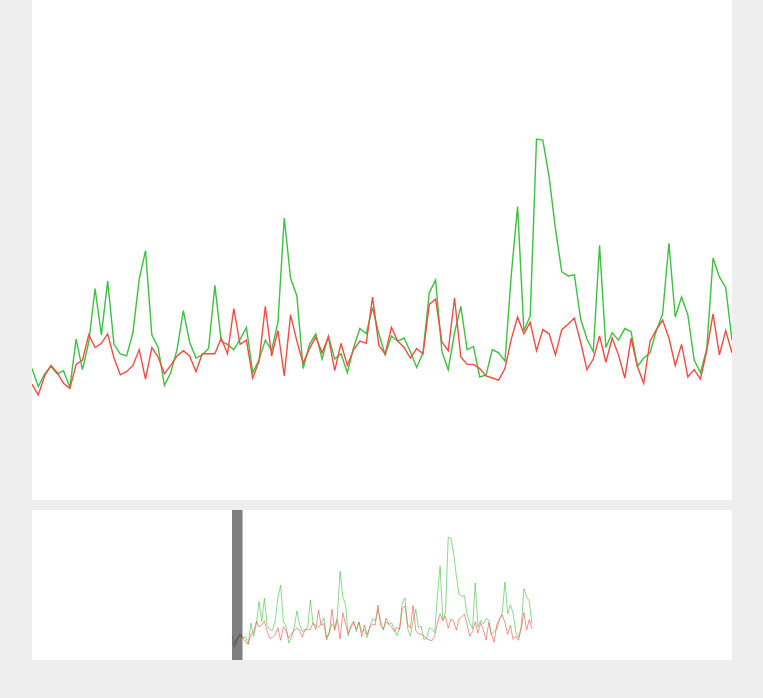
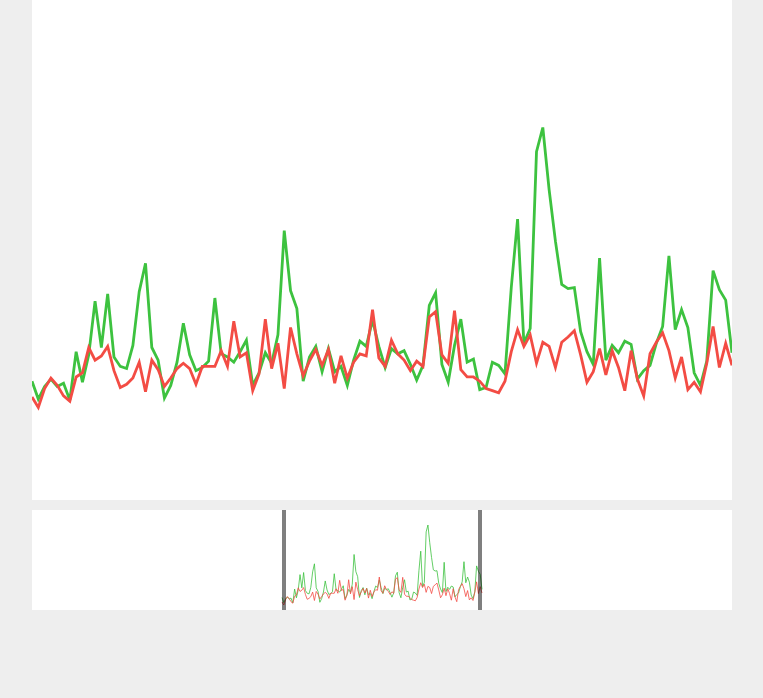
Before and after one commit to Odenzzz/telegram-contest-chart-javascript, a website built with webpack: page src/html/index.html in a window 1280 px wide. Shown: the whole page, without its empty margins (258-1021 px from the left). Built offline with nearby package versions, Linux system fonts and the light colour scheme.

Commit message:
add chart map move and set end and start of chart

```diff
--- a/src/js/script.js
+++ b/src/js/script.js
@@ -14,13 +14,15 @@ class Chart {
 
 		this.end = this.x[this.x.length - 1];
 
+		this.viewBoxWidth = 100;
+
 		this.parseData(data);
 
-		this.controls = new ChartControls({
+		this.layout = new ChartTemplate({
 			chart: this
 		});
 
-		this.controls.init();
+		this.layout.init();
 
 	}
 
@@ -80,12 +82,13 @@ class Chart {
 	}
 
 	getChartMinMaxValueInRange(start, end){
+
 		let min = 99999999999999999;
 		let max = 0;
 
 		if (this.getActiveLinesCount() === 0){
 			// Prevent the not smooth animation on disable last chart
-			return {min: 0, max: 100};
+			return {min: 0, max: this.chart.viewBoxWidth};
 		}
 
 		for (let coordIndex in this.x){
@@ -97,9 +100,15 @@ class Chart {
 						max = line.coords[coordIndex] > max ? line.coords[coordIndex] : max;
 					}
 				}
+			}else{
+				for (let lineIndex in this.lines){
+					const line = this.lines[lineIndex];
+					if (line.active){
+						min = line.coords[coordIndex] < min ? line.coords[coordIndex] : min;
+					}
+				}
 			}
 		}
-
 		return {min, max};
 	}
 
@@ -115,20 +124,23 @@ class Chart {
 
 	}
 
-	drawLines(target, start = this.start, end = this.end){
+	drawLines({target, startPercent = 0, endPercent = this.viewBoxWidth}){
+
+		let start = this.start + ((this.end - this.start) * (startPercent / this.viewBoxWidth));
+		let end = this.end - ((this.end - this.start) * (1 - (endPercent / this.viewBoxWidth)));
 
 		const aspectRatioCoeff = target.clientHeight / target.clientWidth;
 
-		target.setAttribute('viewBox', `0 0 100 ${100 * aspectRatioCoeff}`);
+
 
 		// Disable zoom less than 100%
 		start = this.start > start ? this.start : start;
 		end = this.end < end ? this.end : end;
-
 		const chartWidth = (end - start);
 
 		const chartValuesMinMax = this.getChartMinMaxValueInRange(start, end);
-		const chartHeight = (chartValuesMinMax.max - chartValuesMinMax.min);
+		const chartHeight = chartValuesMinMax.max - chartValuesMinMax.min;
+
 		for (let lineId in this.lines){
 
 			let pathLine = '';
@@ -139,32 +151,30 @@ class Chart {
 				coordIndex = Number(coordIndex);
 				let x = this.x[coordIndex];
 				let y = yCoords[coordIndex];
-				x = (1 - ((end - x) / chartWidth)) * 100;
-				y = ((((Math.abs(chartHeight - y)) / chartHeight) * 80) + 15) * aspectRatioCoeff;
+				x = (1 - ((end - x) / chartWidth)) * this.viewBoxWidth;
+				y = ((((chartHeight - (y - chartValuesMinMax.min)) / chartHeight) * (this.viewBoxWidth * 0.8)) + this.viewBoxWidth * 0.15) * aspectRatioCoeff;
 				pathLine += (coordIndex === 0) ? `M${x} ${y}` : ` L ${x} ${y}`;
 			}
 
-			let path = document.createElementNS('http://www.w3.org/2000/svg','path');
-			const line = document.getElementById(`line-${lineId}`);
+			let path = target.querySelector(`.line-${lineId}`);
 
-
-			if (line !== null){
-				path = line;
-			}else{
+			if (path === null){
+				// Create the chart path if it not exists
+				path = document.createElementNS('http://www.w3.org/2000/svg','path');
+				target.setAttribute('viewBox', `0 0 ${this.viewBoxWidth} ${this.viewBoxWidth * aspectRatioCoeff}`);
 				path.setAttributeNS(null, 'class', `line-${lineId}`);
 				path.setAttributeNS(null, 'stroke', this.lines[lineId].color);
-				path.setAttributeNS(null, 'stroke-width', .2);
+				path.setAttributeNS(null, 'stroke-width', this.viewBoxWidth * 0.004);
 				path.setAttributeNS(null, 'fill', 'none');
 				target.appendChild(path);
 			}
 			path.setAttributeNS(null, 'd', pathLine);
-
 		}
 	}
 }
 
 
-class ChartControls {
+class ChartTemplate {
 
 	constructor({chart, appendTarget = 'body'}){
 
@@ -179,14 +189,17 @@ class ChartControls {
 		this.layoutContorls = {};
 
 		this.controlsState = {
-			startClicked: false,
-			endClicked: false,
-			startPosition: 0,
-			endPosition: 0,
+			startClicked        : false,
+			endClicked          : false,
+			mapRangeClicked     : false,
+			chartMove           : false,
+			chartReverceMove    : false,
+			startPosition       : 0,
+			endPosition         : this.chart.viewBoxWidth,
+			clickInitialPosition: 0
 		};
 
 		this.chartWindow, this.mapWindow;
-
 	}
 
 	get chartTemplate(){
@@ -207,11 +220,9 @@ class ChartControls {
 
 		this.layout = this.initLayout();
 
-		this.chartWidth = this.initChartWindow();
+		this.chartWindow = this.initChartWindow();
+
 		this.map = this.initMap();
-
-
-		this.layoutContorls.endChartSlider = this.layout.querySelector('.chart__control-end');
 
 	}
 
@@ -219,54 +230,144 @@ class ChartControls {
 
 		const map = this.layout.querySelector('.chart__map svg');
 
-		this.chart.drawLines(map);
+		this.chart.drawLines({target: map});
 
-		this.layoutContorls.startChartSlider = this.initChartStartSlider(map);
+		this.layoutContorls.viewRange = this.createMapViewRange(map);
+
+		this.layoutContorls.startChartSlider = this.createSlider(map);
+		this.layoutContorls.startChartSlider.setAttributeNS(null, 'x', this.controlsState.startPosition);
+		this.layoutContorls.startChartSlider.addEventListener('mousedown', () => this.controlsState.startClicked = true);
+
+		this.layoutContorls.endChartSlider = this.createSlider(map);
+		this.layoutContorls.endChartSlider.setAttributeNS(null, 'x', this.controlsState.endPosition - this.endChartWidth);
+		this.layoutContorls.endChartSlider.addEventListener('mousedown', () => this.controlsState.endClicked = true);
+
+		this.changeMapViewSize();
+
+		this.clearConsrolState();
 
 		return map;
 	}
 
-	initChartStartSlider(map){
+	createSlider(map){
+		const chartSlider = document.createElementNS('http://www.w3.org/2000/svg', 'rect');
+		chartSlider.setAttributeNS(null, 'y', 0);
+		chartSlider.setAttributeNS(null, 'width', map.viewBox.baseVal.width * 0.02);
+		chartSlider.setAttributeNS(null, 'height', map.viewBox.baseVal.height);
+		chartSlider.setAttributeNS(null, 'fill', 'rgba(0,0,0,0)');
+		chartSlider.addEventListener('mousedown', event => {
+			this.controlsState.clickInitialPosition = event.clientX;
+			this.controlsState.chartMove            = true;
+		});
 
-		const startChartSlider = document.createElementNS('http://www.w3.org/2000/svg', 'rect');
-
-		startChartSlider.setAttributeNS(null, 'x', 0);
-		startChartSlider.setAttributeNS(null, 'y', 0);
-		startChartSlider.setAttributeNS(null, 'width', map.viewBox.baseVal.height * 0.07);
-		startChartSlider.setAttributeNS(null, 'height', map.viewBox.baseVal.height);
-		startChartSlider.setAttributeNS(null, 'fill', 'rgba(0,0,0,0.5)');
-
-		startChartSlider.addEventListener('mousedown', event => this.controlsState.startClicked = true);
-
-		map.appendChild(startChartSlider);
-
-		return startChartSlider;
-
+		map.appendChild(chartSlider);
+		return chartSlider;
 	}
 
-	moveSliderOnClick(){
+	createMapViewRange(map){
+		const viewRange = document.createElementNS('http://www.w3.org/2000/svg', 'rect');
 
+		viewRange.setAttributeNS(null, 'y', 0 - map.viewBox.baseVal.height * 0.05);
+		viewRange.setAttributeNS(null, 'x', 0);
+		viewRange.setAttributeNS(null, 'width', 0);
+		viewRange.setAttributeNS(null, 'height', map.viewBox.baseVal.height * 1.1);
+		viewRange.setAttributeNS(null, 'fill', 'rgba(0,0,0,0)');
+		viewRange.setAttributeNS(null, 'stroke', 'rgba(0,0,0,0.5)');
+		viewRange.setAttributeNS(null, 'stroke-width', this.chart.viewBoxWidth * 0.02);
+		viewRange.addEventListener('mousedown', event => {
+			this.controlsState.clickInitialPosition = event.clientX;
+			this.controlsState.mapRangeClicked      = true;
+			this.controlsState.chartMove            = true;
+			this.controlsState.minMapViewRange      = this.viewRangeWidth;
+		});
+
+		map.appendChild(viewRange);
+		return viewRange;
 	}
-
 
 	initChartWindow(){
 
 		const chartWindow = this.layout.querySelector('.chart__window svg');
 
-		this.chart.drawLines(chartWindow);
+		chartWindow.addEventListener('mousedown', event => {
+			this.controlsState.clickInitialPosition = event.clientX;
+			this.controlsState.mapRangeClicked      = true;
+			this.controlsState.chartMove            = true;
+			this.controlsState.chartReverceMove     = true;
+			this.controlsState.minMapViewRange      = this.viewRangeWidth;
+		});
+
+		this.chart.drawLines({target: chartWindow});
 
 		return chartWindow;
 
 	}
 
+	get startChartValue(){
+		return this.layoutContorls.startChartSlider.x.baseVal.value;
+	}
+	get startChartWidth(){
+		return this.layoutContorls.startChartSlider.width.baseVal.value;
+	}
+
+
+	get endChartValue(){
+		return this.layoutContorls.endChartSlider.x.baseVal.value;
+	}
+	get endChartWidth(){
+		return this.layoutContorls.endChartSlider.width.baseVal.value;
+	}
+
+	get viewRangeWidth(){
+		return (this.endChartValue - this.startChartValue) ;
+	}
 
 	initControlButtons(){
 
 	}
 
+	changeStartPosition(value){
+
+		const maxOfStartPosition = this.endChartValue - this.controlsState.minMapViewRange;
+
+		value = value > 0 ? value : 0;
+		value = value < maxOfStartPosition ? value : maxOfStartPosition;
+
+		this.layoutContorls.startChartSlider.x.baseVal.value = value;
+
+		this.changeMapViewSize();
+	}
+
+	changeEndPosition(value){
+
+		const minOfEndPosition = this.startChartValue + this.controlsState.minMapViewRange;
+
+		value = value > minOfEndPosition ? value : minOfEndPosition;
+		value = value + this.endChartWidth < this.chart.viewBoxWidth ? value : this.chart.viewBoxWidth - this.endChartWidth;
+
+		this.layoutContorls.endChartSlider.x.baseVal.value = value;
+
+		this.changeMapViewSize();
+
+	}
+
+	changeMapViewSize(){
+		const left = this.startChartValue + (this.chart.viewBoxWidth * 0.01);
+		const width = this.viewRangeWidth;
+		this.layoutContorls.viewRange.setAttributeNS(null, 'x', left);
+		this.layoutContorls.viewRange.setAttributeNS(null, 'width', width);
+	}
+
+
 	clearConsrolState(){
-		this.controlsState.startClicked = false;
-		this.controlsState.endClicked   = false;
+		this.controlsState.startPosition    = this.startChartValue;
+		this.controlsState.endPosition      = this.endChartValue;
+		this.controlsState.minMapViewRange  = this.chart.viewBoxWidth * 0.15;
+		this.controlsState.startClicked     = false;
+		this.controlsState.endClicked       = false;
+		this.controlsState.chartReverceMove = false;
+		this.controlsState.chartMove        = false;
+		this.controlsState.mapRangeClicked  = false;
 	}
 
 	initLayout(){
@@ -277,14 +378,41 @@ class ChartControls {
 
 		layout.innerHTML = this.chartTemplate;
 
-		layout.addEventListener('mousemove', (event) => {
-			if (this.controlsState.startClicked){
-				console.log(event);
+		document.addEventListener('mousemove', (event) => {
+
+			if (this.controlsState.startClicked || this.controlsState.mapRangeClicked){
+				let valueStart;
+				if (this.controlsState.chartReverceMove){
+					valueStart = this.controlsState.startPosition + ((this.controlsState.clickInitialPosition - event.clientX) / this.layout.clientWidth) * this.viewRangeWidth;
+				}else{
+					valueStart = this.controlsState.startPosition + (0 - (this.controlsState.clickInitialPosition - event.clientX) / this.layout.clientWidth) * this.chart.viewBoxWidth;
+				}
+				this.changeStartPosition(valueStart);
+			}
+			if (this.controlsState.endClicked || this.controlsState.mapRangeClicked){
+				let valueEnd;
+				if (this.controlsState.chartReverceMove){
+					valueEnd = (this.controlsState.endPosition + ((this.controlsState.clickInitialPosition - event.clientX) / this.layout.clientWidth) * this.viewRangeWidth);
+				}else{
+					valueEnd = (this.controlsState.endPosition + ( 0 - (this.controlsState.clickInitialPosition - event.clientX) / this.layout.clientWidth) * this.chart.viewBoxWidth);
+				}
+				this.changeEndPosition(valueEnd);
+			}
+
+			if(this.controlsState.chartMove){
+				const startPercent = this.startChartValue;
+				const endPercent = this.endChartValue + this.endChartWidth;
+				const target = this.layout.querySelector('.chart__window svg');
+
+				target.classList.add('dragging');
+				this.chart.drawLines({target, startPercent, endPercent});
+				setTimeout(() => {
+					target.classList.remove('dragging');
+				}, 0);
 			}
 		});
 
-		layout.addEventListener('mouseup', () => this.clearConsrolState());
-		layout.addEventListener('mouseleave', () => this.clearConsrolState());
+		document.addEventListener('mouseup', () => this.clearConsrolState());
 
 		this.appendTarget.append(layout);
 
@@ -299,123 +427,3 @@ new Chart(chartData[0]);
 // new Chart(chartData[2]);
 // new Chart(chartData[3]);
 // new Chart(chartData[4]);
-
-// chart.drawLines('draw-target');
-
-// document.getElementById('disable1').addEventListener('click', (event) => {
-// 	const that = event.target;
-
-// 	if (that.dataset.show === 'false'){
-// 		chart.lines.y0.active = false;
-// 		document.getElementById('line-y0').style.opacity = 0;
-// 		that.dataset.show = 'true';
-// 		that.innerHTML = 'enable1';
-// 	}else{
-// 		chart.lines.y0.active = true;
-// 		document.getElementById('line-y0').style.opacity = 1;
-// 		that.dataset.show = 'false';
-// 		that.innerHTML = 'disable1';
-// 	}
-// 	chart.drawLines('draw-target');
-// });
-// document.getElementById('disable2').addEventListener('click', (event) => {
-// 	const that = event.target;
-// 	if (that.dataset.show === 'false'){
-// 		chart.lines.y1.active = false;
-// 		document.getElementById('line-y1').style.opacity = 0;
-// 		that.dataset.show = 'true';
-// 		that.innerHTML = 'enable2';
-// 	}else{
-// 		chart.lines.y1.active = true;
-// 		document.getElementById('line-y1').style.opacity = 1;
-// 		that.dataset.show = 'false';
-// 		that.innerHTML = 'disable2';
-// 	}
-// 	chart.drawLines('draw-target');
-// });
-
-// const chartStart    = document.getElementById('chart-start');
-// const chartEnd      = document.getElementById('chart-end');
-// const chartControls = document.getElementById('chart-controls');
-
-// let chartStartClicked = false;
-// let chartEndClicked = false;
-// let startClickedPosition, startLeftOffset, endClickedPosition, endRightOffset, startPosition, endPosition;
-
-
-
-// chartStart.addEventListener('mousedown', (event) => {
-// 	startClickedPosition = event.clientX;
-// 	startLeftOffset = chartStart.getBoundingClientRect().left - chartControls.getBoundingClientRect().left;
-// 	endPosition = chartEnd.getBoundingClientRect().left - chartControls.getBoundingClientRect().left - 100;
-// 	chartStartClicked = true;
-// 	document.getElementById('draw-target').classList.add('dragging');
-// });
-// chartEnd.addEventListener('mousedown', (event) => {
-// 	endClickedPosition = event.clientX;
-// 	endRightOffset = chartControls.getBoundingClientRect().right - chartEnd.getBoundingClientRect().right;
-// 	startPosition = chartControls.getBoundingClientRect().right - chartStart.getBoundingClientRect().right - 100;
-// 	chartEndClicked = true;
-// 	document.getElementById('draw-target').classList.add('dragging');
-// });
-// chartStart.addEventListener('touchstart', (event) => {
-// 	startClickedPosition = event.clientX;
-// 	startLeftOffset = chartStart.getBoundingClientRect().left - chartControls.getBoundingClientRect().left;
-// 	endPosition = chartEnd.getBoundingClientRect().left - chartControls.getBoundingClientRect().left - 100;
-// 	chartStartClicked = true;
-// 	document.getElementById('draw-target').classList.add('dragging');
-// 	console.log(123)
-// });
-// chartEnd.addEventListener('touchstart', (event) => {
-// 	endClickedPosition = event.clientX;
-// 	endRightOffset = chartControls.getBoundingClientRect().right - chartEnd.getBoundingClientRect().right;
-// 	startPosition = chartControls.getBoundingClientRect().right - chartStart.getBoundingClientRect().right - 100;
-// 	chartEndClicked = true;
-// 	document.getElementById('draw-target').classList.add('dragging');
-// 	console.log(123)
-// });
-// document.addEventListener('mousemove', (event) => {
-// 	if (chartStartClicked){
-// 		let offsetLeft = event.clientX - startClickedPosition;
-// 		let left = startLeftOffset + offsetLeft;
-// 		left = left >= 0 ? left : 0;
-// 		left = left <= endPosition ? left : endPosition;
-// 		chartStart.style.left = `${left}px`;
-// 		chartStart.dataset.value = (chart.start + (((left + 10) / chartControls.clientWidth) * (chart.end - chart.start)));
-// 		chart.drawLines('draw-target', chartStart.dataset.value, chartEnd.dataset.value);
-// 	}
-// 	if (chartEndClicked){
-// 		let offsetRight = 1 - (event.clientX - endClickedPosition);
-// 		let right = endRightOffset + offsetRight;
-// 		right = right >= 0 ? right : 0;
-// 		right = right <= startPosition ? right : startPosition;
-// 		chartEnd.style.right = `${right}px`;
-// 		chartEnd.dataset.value = (chart.end - (((right + 10) / chartControls.clientWidth) * (chart.end - chart.start)));
-// 		chart.drawLines('draw-target', chartStart.dataset.value, chartEnd.dataset.value);
-// 	}
-// });
-// document.addEventListener('touchmove', (event) => {
-// 	if (chartStartClicked){
-// 		let offsetLeft = event.clientX - startClickedPosition;
-// 		let left = startLeftOffset + offsetLeft;
-// 		left = left >= 0 ? left : 0;
-// 		left = left <= endPosition ? left : endPosition;
-// 		chartStart.style.left = `${left}px`;
-// 		chartStart.dataset.value = (chart.start + (((left + 10) / chartControls.clientWidth) * (chart.end - chart.start)));
-// 		chart.drawLines('draw-target', chartStart.dataset.value, chartEnd.dataset.value);
-// 	}
-// 	if (chartEndClicked){
-// 		let offsetRight = 1 - (event.clientX - endClickedPosition);
-// 		let right = endRightOffset + offsetRight;
-// 		right = right >= 0 ? right : 0;
-// 		right = right <= startPosition ? right : startPosition;
-// 		chartEnd.style.right = `${right}px`;
-// 		chartEnd.dataset.value = (chart.end - (((right + 10) / chartControls.clientWidth) * (chart.end - chart.start)));
-// 		chart.drawLines('draw-target', chartStart.dataset.value, chartEnd.dataset.value);
-// 	}
-// });
-// document.addEventListener('touchend', () => {
-// 	chartStartClicked = false;
-// 	chartEndClicked = false;
-// 	document.getElementById('draw-target').classList.remove('dragging')
-// });
--- a/src/scss/style.scss
+++ b/src/scss/style.scss
@@ -7,12 +7,12 @@ body{
 *{
 	box-sizing: border-box;
 }
-path{
+.chart__window path{
 	transition: .4s ease-in-out;
 	transform: translateZ(0);
 }
-.dragging path{
-	transition: .1s ease-in-out;
+.chart__window .dragging path{
+	transition: 0.05s ease-in-out;
 }
 
 .chart_wrapper{
@@ -27,7 +27,7 @@ path{
 	height: 500px;
 }
 .chart__map{
-	height: 150px;
+	height: 100px;
 	margin: 10px 0;
 	position: relative;
 	overflow: hidden;
```
Also changed, not shown: dist/css/style.bundle.css, dist/js/bundle.js, 2 other files.
